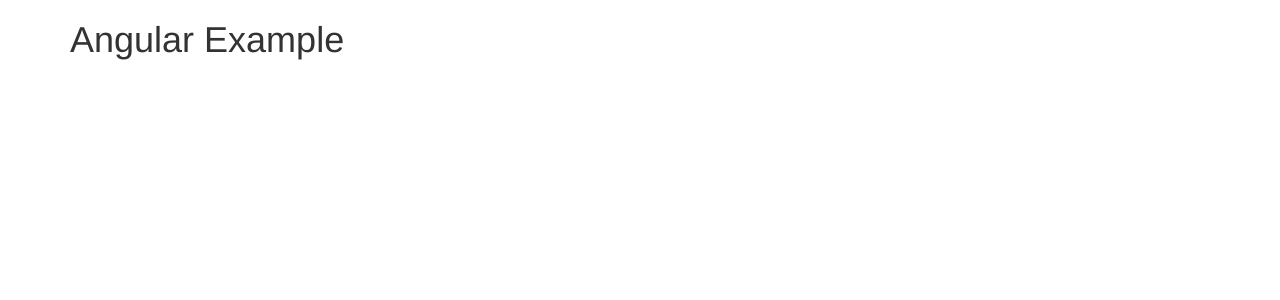
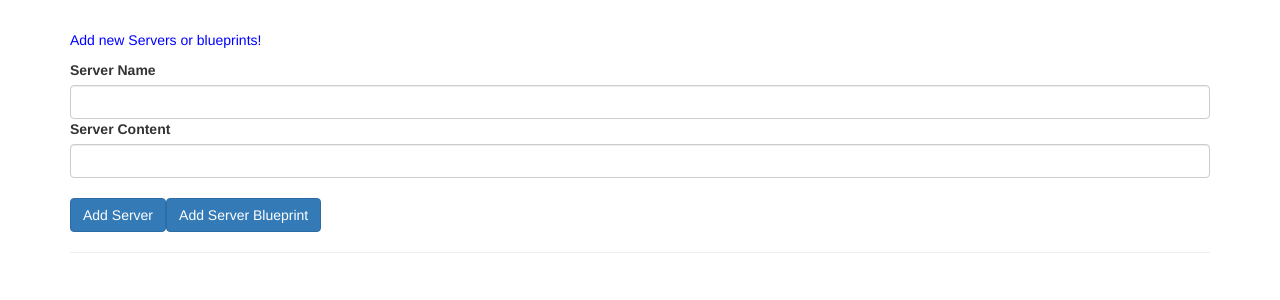
Before and after one commit to francohorita/angular-example, an Angular app: page / in a window 1280 px wide. Shown: the top 300 px of the page. Built offline with nearby package versions, Linux system fonts and the light colour scheme.

Commit message:
Adding App basic behaviours

```diff
--- a/src/app/app.component.css
+++ b/src/app/app.component.css
@@ -0,0 +1,7 @@
+.container {
+    margin-top: 30px;
+}
+
+p {
+    color: blue;
+}
--- a/src/app/app.component.html
+++ b/src/app/app.component.html
@@ -1,7 +1,34 @@
 <div class="container">
     <div class="row">
-        <div class="col-md-12">
-            <h1>{{ title }}</h1>
+      <div class="col-xs-12">
+        <p>Add new Servers or blueprints!</p>
+        <label>Server Name</label>
+        <input type="text" class="form-control" [(ngModel)]="newServerName">
+        <label>Server Content</label>
+        <input type="text" class="form-control" [(ngModel)]="newServerContent">
+        <br>
+        <button
+          class="btn btn-primary"
+          (click)="onAddServer()">Add Server</button>
+        <button
+          class="btn btn-primary"
+          (click)="onAddBlueprint()">Add Server Blueprint</button>
+      </div>
+    </div>
+    <hr>
+    <div class="row">
+      <div class="col-xs-12">
+        <div
+          class="panel panel-default"
+          *ngFor="let element of serverElements">
+          <div class="panel-heading">{{ element.name }}</div>
+          <div class="panel-body">
+            <p>
+              <strong *ngIf="element.type === 'server'" style="color: red">{{ element.content }}</strong>
+              <em *ngIf="element.type === 'blueprint'">{{ element.content }}</em>
+            </p>
+          </div>
         </div>
+      </div>
     </div>
-</div>
+  </div>
--- a/src/app/app.component.ts
+++ b/src/app/app.component.ts
@@ -6,5 +6,23 @@
   styleUrls: ['./app.component.css']
 })
 export class AppComponent {
-  title = 'Angular Example';
+  serverElements = [];
+  newServerName = '';
+  newServerContent = '';
+
+  onAddServer() {
+    this.serverElements.push({
+      type: 'server',
+      name: this.newServerName,
+      content: this.newServerContent
+    });
+  }
+
+  onAddBlueprint() {
+    this.serverElements.push({
+      type: 'blueprint',
+      name: this.newServerName,
+      content: this.newServerContent
+    });
+  }
 }
```
